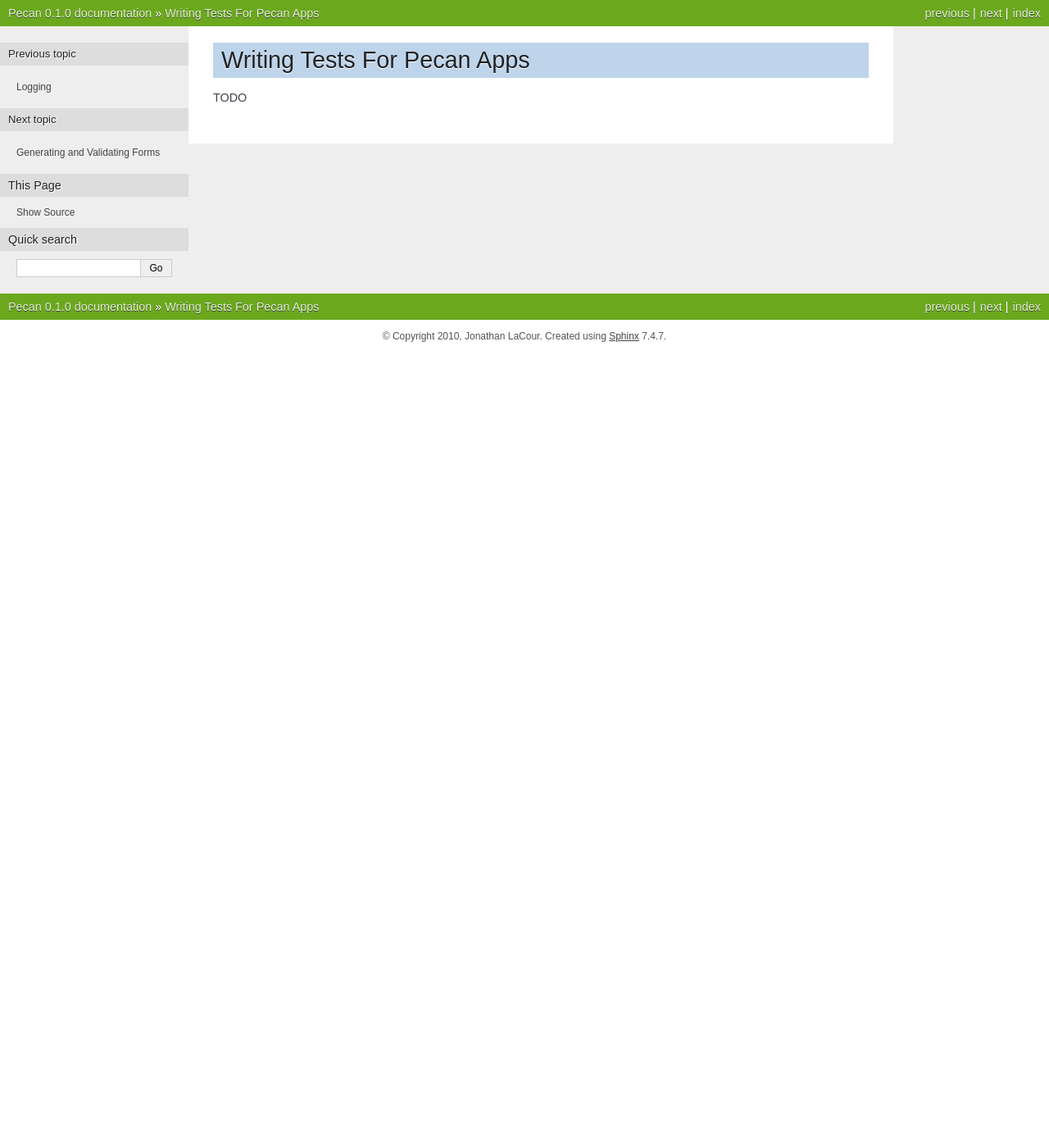
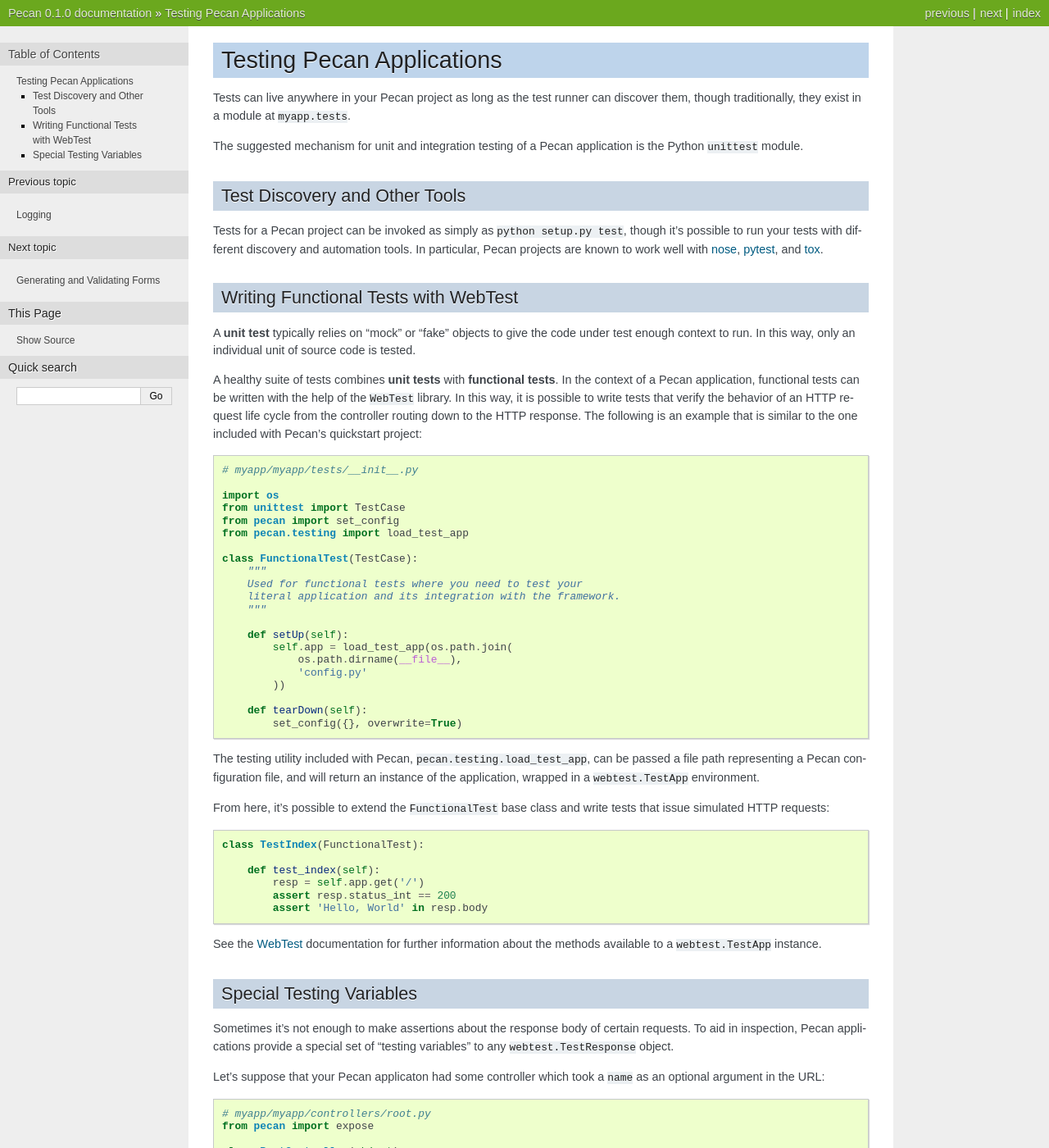
Before and after one commit to stackforge/pecan, a Sphinx documentation site: the page built from docs/source/testing.rst, in a window 1280 px wide and 1400 px high. Shown: the whole window at 82% size. Built offline with Sphinx 7.4.7, drawn with Linux system fonts in a browser that asks for light colours; some of the changed text lies outside the part shown.

Commit message:
Docs for ``pecan.testing``.

```diff
--- a/docs/source/testing.rst
+++ b/docs/source/testing.rst
@@ -1,5 +1,119 @@
 .. _testing:
 
-Writing Tests For Pecan Apps
-============================
-TODO
+Testing Pecan Applications
+==========================
+Tests can live anywhere in your Pecan project as long as the test runner can
+discover them, though traditionally, they exist in a module at ``myapp.tests``.
+
+The suggested mechanism for unit and integration testing of a Pecan application
+is the Python ``unittest`` module.
+
+Test Discovery and Other Tools
+------------------------------
+Tests for a Pecan project can be invoked as simply as ``python setup.py test``,
+though it's possible to run your tests with different discovery and automation
+tools.  In particular, Pecan projects are known to work well with
+`nose <http://pypi.python.org/pypi/nose/1.1.2>`_, `pytest
+<http://pytest.org>`_,
+and `tox <http://pypi.python.org/pypi/tox>`_.
+
+Writing Functional Tests with WebTest
+-------------------------------------
+A **unit test** typically relies on "mock" or "fake" objects to give the code
+under test enough context to run.  In this way, only an individual unit of
+source code is tested.
+
+A healthy suite of tests combines **unit tests** with **functional tests**.  In
+the context of a Pecan application, functional tests can be written with the
+help of the ``WebTest`` library.  In this way, it is possible to write tests
+that verify the behavior of an HTTP request life cycle from the controller
+routing down to the HTTP response.  The following is an example that is
+similar to the one included with Pecan's quickstart project::
+
+    # myapp/myapp/tests/__init__.py
+
+    import os
+    from unittest import TestCase
+    from pecan import set_config
+    from pecan.testing import load_test_app
+
+    class FunctionalTest(TestCase):
+        """
+        Used for functional tests where you need to test your
+        literal application and its integration with the framework.
+        """
+
+        def setUp(self):
+            self.app = load_test_app(os.path.join(
+                os.path.dirname(__file__),
+                'config.py'
+            ))
+
+        def tearDown(self):
+            set_config({}, overwrite=True)
+
+The testing utility included with Pecan, ``pecan.testing.load_test_app``, can
+be passed a file path representing a Pecan configuration file, and will return
+an instance of the application, wrapped in a ``webtest.TestApp`` environment.
+
+From here, it's possible to extend the ``FunctionalTest`` base class and write
+tests that issue simulated HTTP requests::
+
+    class TestIndex(FunctionalTest):
+
+        def test_index(self):
+            resp = self.app.get('/')
+            assert resp.status_int == 200
+            assert 'Hello, World' in resp.body
+
+See the `WebTest <http://pythonpaste.org/webtest/>`_ documentation for further
+information about the methods available to a ``webtest.TestApp`` instance.
+
+Special Testing Variables
+-------------------------
+Sometimes it's not enough to make assertions about the response body of certain
+requests.  To aid in inspection, Pecan applications provide a special set of
+"testing variables" to any ``webtest.TestResponse`` object.
+
+Let's suppose that your Pecan applicaton had some controller which took a
+``name`` as an optional argument in the URL::
+
+    # myapp/myapp/controllers/root.py
+    from pecan import expose
+
+    class RootController(object):
+
+        @expose('index.html')
+        def index(self, name='Joe'):
+            """A request to / will access this controller"""
+            return dict(name=name)
+
+...and rendered that name in it's template (and thus, the response body)::
+
+    # myapp/myapp/templates/index.html
+    Hello, ${name}!
+
+A functional test for this controller might look something like this::
+
+    class TestIndex(FunctionalTest):
+
+        def test_index(self):
+            resp = self.app.get('/')
+            assert resp.status_int == 200
+            assert 'Hello, Joe!' in resp.body
+
+In addition to ``webtest.TestResponse.body``, Pecan also provides
+``webtest.TestResponse.namespace``, which represents the template namespace
+returned from the controller, and ``webtest.TestResponse.template_name``, which
+yields the name of the template used::
+
+    class TestIndex(FunctionalTest):
+
+        def test_index(self):
+            resp = self.app.get('/')
+            assert resp.status_int == 200
+            assert resp.namespace == {'name': 'Joe'}
+            assert resp.template_name == 'index.html'
+
+In this way, it's possible to test the return value and rendered template of
+individual controllers.
```
Also changed, not shown: docs/source/quick_start.rst (+24 -0 lines), 1 other file.
